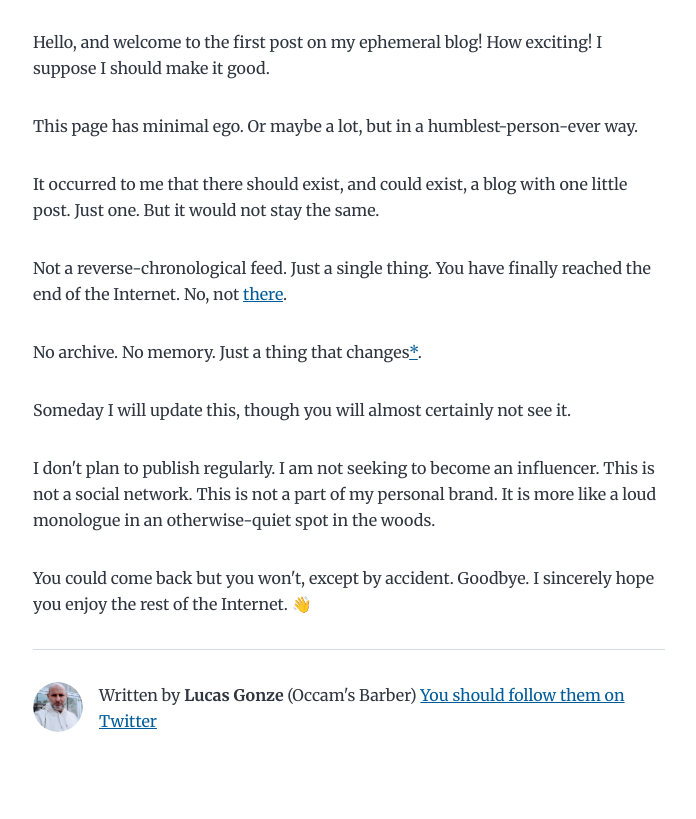
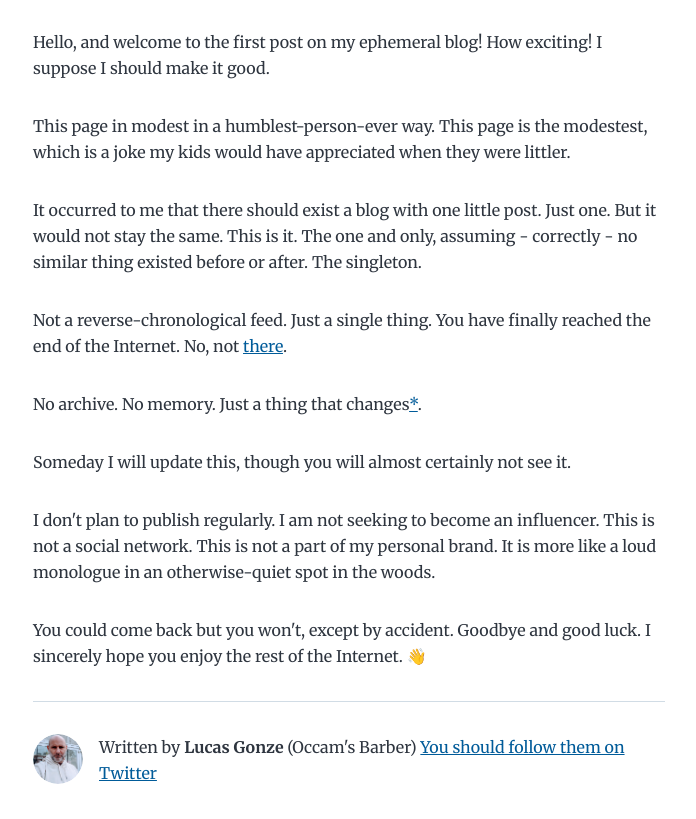
Before and after one commit to lucasgonze/ephemerablog, a Gatsby site: page /one-and-only/ in a window 1280 px wide. Shown: the part 211-1030 px from the top of the page, without its empty margins (291-987 px from the left). Built offline with nearby package versions, Linux system fonts and the light colour scheme; Gatsby itself is replaced by a stand-in of ours.

Commit message:
Update one-and-only.md

```diff
--- a/content/blog/one-and-only.md
+++ b/content/blog/one-and-only.md
@@ -6,9 +6,9 @@
 
 Hello, and welcome to the first post on my ephemeral blog!  How exciting! I suppose I should make it good.
 
-This page has minimal ego. Or maybe a lot, but in a humblest-person-ever way.
+This page in modest in a humblest-person-ever way. This page is the modestest, which is a joke my kids would have appreciated when they were littler.
 
-It occurred to me that there should exist, and could exist, a blog with one little post. Just one. But it would not stay the same.
+It occurred to me that there should exist a blog with one little post. Just one. But it would not stay the same. This is it. The one and only, assuming - correctly - no similar thing existed before or after. The singleton.
 
 Not a reverse-chronological feed. Just a single thing. You have finally reached the end of the Internet. No, not [there](http://hmpg.net/ "there").
 
@@ -18,4 +18,4 @@
 
 I don't plan to publish regularly. I am not seeking to become an influencer. This is not a social network. This is not a part of my personal brand. It is more like a loud monologue in an otherwise-quiet spot in the woods.
 
- You could come back but you won't, except by accident. Goodbye. I sincerely hope you enjoy the rest of the Internet. 👋
+ You could come back but you won't, except by accident. Goodbye and good luck. I sincerely hope you enjoy the rest of the Internet. 👋
```
